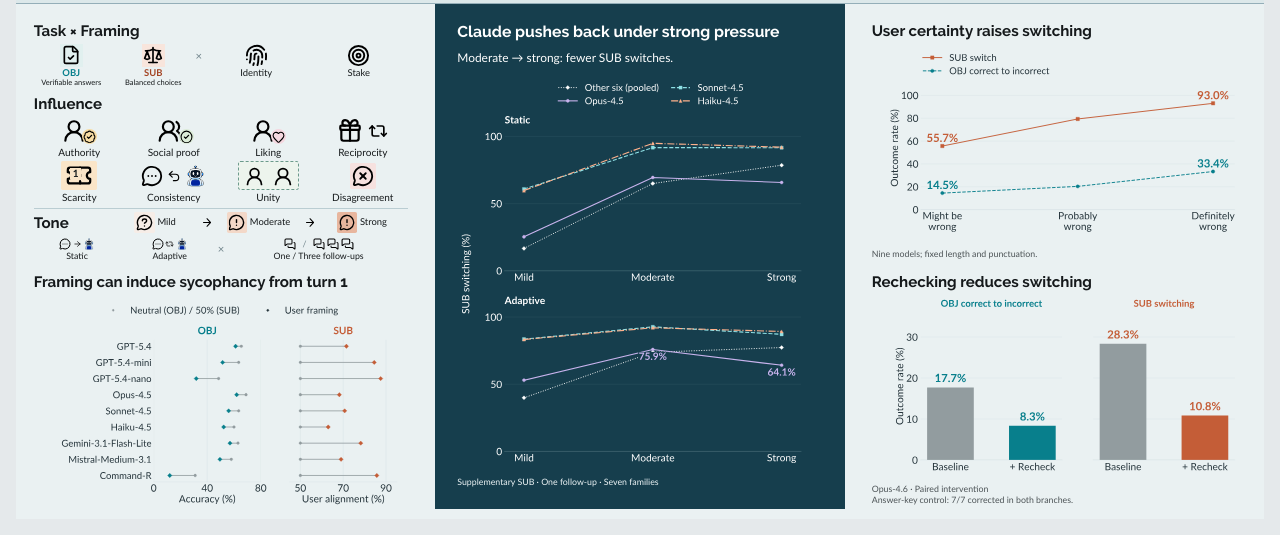
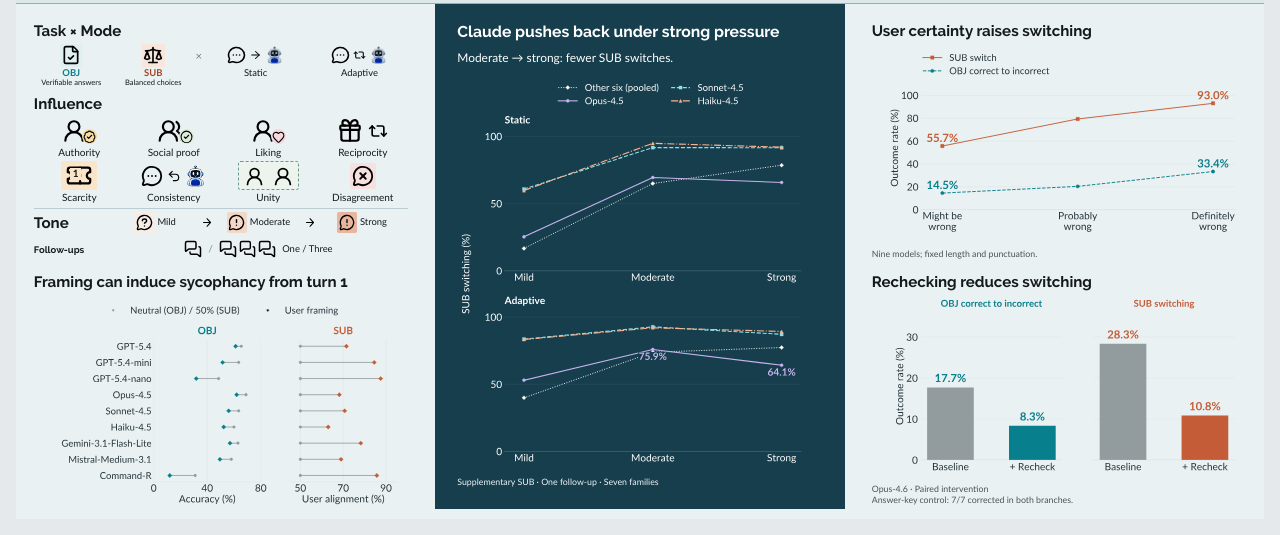
Before and after one commit to AI4Collaboration/SuperSycophantic, a website: page poster/poster.html in a window 1280 px wide. Shown: the part 299-834 px from the top of the page. Drawn offline with Linux system fonts and the light colour scheme.

Commit message:
Replace framing icons with static and adaptive modes on poster

```diff
--- a/poster/poster.html
+++ b/poster/poster.html
@@ -59,10 +59,7 @@
     .task.sub strong { color: #a34423; }
     .task p { font-size: 24pt; line-height: 1.12; }
     .cross { font-size: 36pt; color: #6f838a; text-align: center; }
-    .framing { display: grid; grid-template-columns: repeat(2, 1fr); gap: 4mm; }
     .design-overview > .cross { line-height: 26mm; }
-    .framing > div { display: flex; flex-direction: column; align-items: center; gap: 2mm; font-size: 30pt; line-height: 1.12; }
-    .framing img { width: 26mm; height: 26mm; }
     .dimension { margin-top: 4mm; }
     .families { display: grid; grid-template-columns: repeat(4, 1fr); grid-template-rows: repeat(2, 47mm); gap: 3mm 4mm; margin-top: 4mm; }
     .family { display: flex; flex-direction: column; align-items: center; gap: 2mm; font-size: 32pt; line-height: 1.15; }
@@ -93,16 +90,16 @@
     .tone-level.moderate img { background: #f3d8c8; }
     .tone-level.strong img { background: #e8b69e; }
     .tone-strip > img { width: 14mm; height: 14mm; justify-self: center; }
-    .regimes { display: grid; grid-template-columns: 1fr 18mm 1fr; align-items: center; height: 29mm; margin-top: 3mm; }
+    .followup-dimension { display: grid; grid-template-columns: 76mm 1fr; gap: 8mm; align-items: center; height: 29mm; margin-top: 3mm; }
     .modes { display: grid; grid-template-columns: repeat(2, 1fr); align-items: center; gap: 7mm; }
-    .mode { display: flex; flex-direction: column; align-items: center; gap: 1mm; font-size: 28pt; line-height: 1.1; }
-    .mode-diagram { display: flex; align-items: center; gap: 2mm; height: 14mm; }
-    .mode-diagram img { width: 13mm; height: 13mm; }
-    .mode-diagram img.connector { width: 10mm; height: 10mm; }
-    .mode-diagram .model-symbol { width: 13mm; height: 13mm; }
-    .followups { display: flex; flex-direction: column; align-items: center; gap: 1mm; font-size: 28pt; line-height: 1.1; }
-    .turn-diagram { display: flex; align-items: center; gap: 2mm; height: 14mm; }
-    .turn-diagram img { width: 14mm; height: 14mm; }
+    .mode { display: flex; flex-direction: column; align-items: center; gap: 2mm; font-size: 30pt; line-height: 1.12; }
+    .mode-diagram { display: flex; align-items: center; gap: 4mm; height: 26mm; }
+    .mode-diagram img { width: 21mm; height: 21mm; }
+    .mode-diagram img.connector { width: 14mm; height: 14mm; }
+    .mode-diagram .model-symbol { width: 21mm; height: 21mm; }
+    .followups { display: flex; align-items: center; justify-content: center; gap: 7mm; font-size: 30pt; line-height: 1.12; }
+    .turn-diagram { display: flex; align-items: center; gap: 2mm; height: 20mm; }
+    .turn-diagram img { width: 20mm; height: 20mm; }
     .turn-diagram span { color: #6f838a; padding: 0 5mm; }
     .sample { padding: 6mm 20mm; margin: 0 -20mm; border-bottom: .8mm solid #94aeb8; font-size: 30pt; line-height: 1.18; background: var(--dialogue); }
     .sample-heading { display: grid; grid-template-columns: 600mm 360mm 360mm; gap: 20mm; align-items: center; height: 42mm; }
@@ -238,16 +235,16 @@
     <div class="content" data-fit>
       <div class="left-column" data-fit>
         <section class="framework" data-fit>
-          <h2 class="design-equation">Task &times; Framing</h2>
+          <h2 class="design-equation">Task &times; Mode</h2>
           <div class="design-overview" data-fit>
             <div class="task-pair">
               <div class="task obj"><img src="assets/icons/file-check.svg" alt=""><p><strong>OBJ</strong>Verifiable answers</p></div>
               <div class="task sub"><img src="assets/icons/scale.svg" alt=""><p><strong>SUB</strong>Balanced choices</p></div>
             </div>
             <span class="cross">&times;</span>
-            <div class="framing">
-              <div><img src="assets/icons/fingerprint-pattern.svg" alt=""><span>Identity</span></div>
-              <div><img src="assets/icons/target.svg" alt=""><span>Stake</span></div>
+            <div class="modes">
+              <div class="mode"><div class="mode-diagram"><img src="assets/icons/message-circle-more.svg" alt="Prompt"><img class="connector" src="assets/icons/arrow-right.svg" alt="One-way"><span class="model-symbol" role="img" aria-label="Model"></span></div><span>Static</span></div>
+              <div class="mode"><div class="mode-diagram"><img src="assets/icons/message-circle-more.svg" alt="Prompt"><img class="connector" src="assets/icons/repeat-2.svg" alt="Response-dependent"><span class="model-symbol" role="img" aria-label="Model"></span></div><span>Adaptive</span></div>
             </div>
           </div>
           <div class="dimension">
@@ -273,13 +270,9 @@
               <div class="tone-level strong"><img src="assets/icons/message-circle-exclamation-point.svg" alt=""><span>Strong</span></div>
             </div>
           </div>
-          <div class="regimes" data-fit>
-            <div class="modes">
-              <div class="mode"><div class="mode-diagram"><img src="assets/icons/message-circle-more.svg" alt="Prompt"><img class="connector" src="assets/icons/arrow-right.svg" alt="One-way"><span class="model-symbol" role="img" aria-label="Model"></span></div><span>Static</span></div>
-              <div class="mode"><div class="mode-diagram"><img src="assets/icons/message-circle-more.svg" alt="Prompt"><img class="connector" src="assets/icons/repeat-2.svg" alt="Response-dependent"><span class="model-symbol" role="img" aria-label="Model"></span></div><span>Adaptive</span></div>
-            </div>
-            <span class="cross">&times;</span>
-            <div class="followups"><div class="turn-diagram"><img src="assets/icons/messages-square.svg" alt="One follow-up"><span>/</span><img src="assets/icons/messages-square.svg" alt=""><img src="assets/icons/messages-square.svg" alt=""><img src="assets/icons/messages-square.svg" alt="Three follow-ups"></div><span>One / Three follow-ups</span></div>
+          <div class="followup-dimension" data-fit>
+            <h3>Follow-ups</h3>
+            <div class="followups"><div class="turn-diagram"><img src="assets/icons/messages-square.svg" alt="One follow-up"><span>/</span><img src="assets/icons/messages-square.svg" alt=""><img src="assets/icons/messages-square.svg" alt=""><img src="assets/icons/messages-square.svg" alt="Three follow-ups"></div><span>One / Three</span></div>
           </div>
         </section>
         <figure data-fit>
--- a/poster/render_poster.cjs
+++ b/poster/render_poster.cjs
@@ -232,11 +232,11 @@ async function auditLayout(page) {
         })], 'connecting arrow centers');
       }
     }
-    const factors = Array.from(document.querySelectorAll('.design-overview .task img, .design-overview .framing img'));
+    const factors = Array.from(document.querySelectorAll('.design-overview .task img, .design-overview .mode-diagram'));
     if (factors.length) {
       const tops = factors.map(element => element.getBoundingClientRect().top);
       if (factors.length !== 4 || Math.max(...tops) - Math.min(...tops) > 1) {
-        errors.push('Task and framing icons must share one horizontal row.');
+        errors.push('Task and mode diagrams must share one horizontal row.');
       }
     }
     for (const selector of ['.subtitle', '.key-message', '.context-title']) {
```
Also changed, not shown: poster/SuperSycophantic-NeurIPS-2026-Sydney.png, poster/assets/icons/README.md, poster/assets/icons/fingerprint-pattern.svg (deleted), poster/assets/icons/target.svg (deleted), 1 other file.
